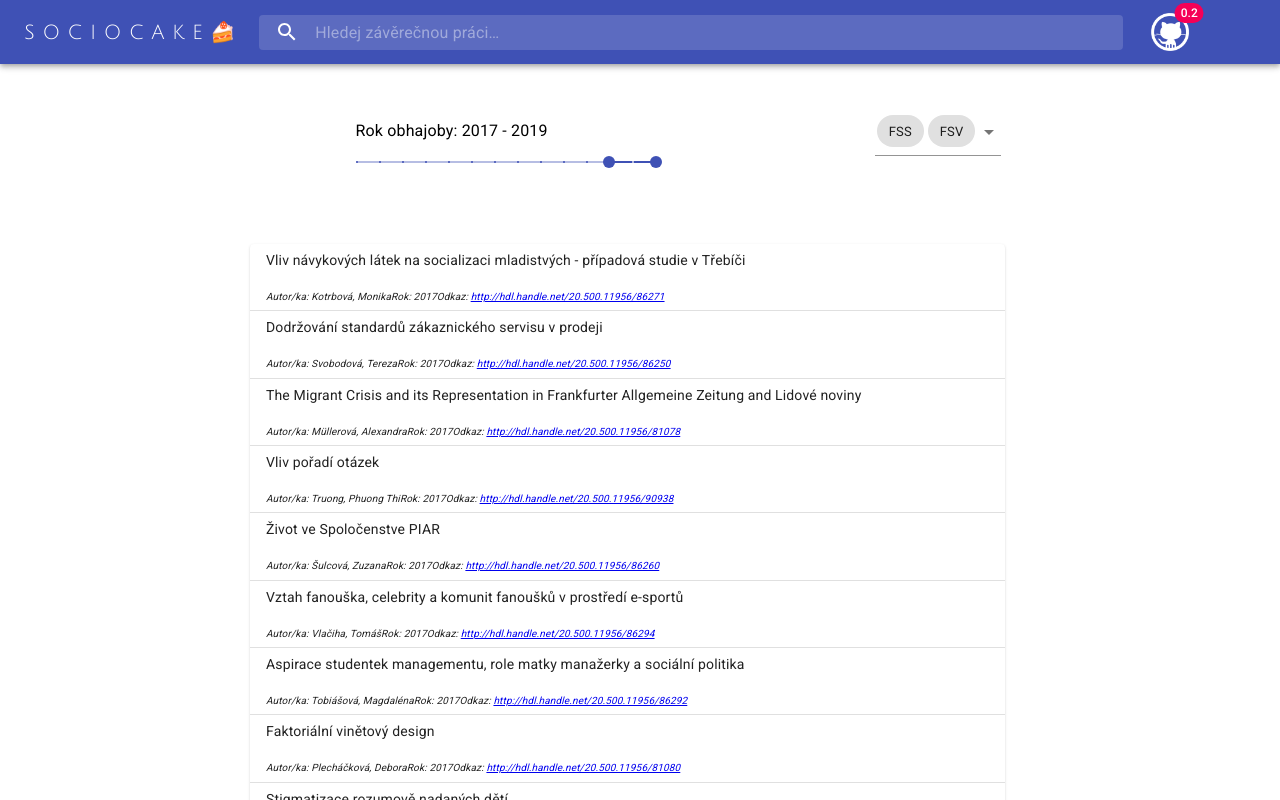
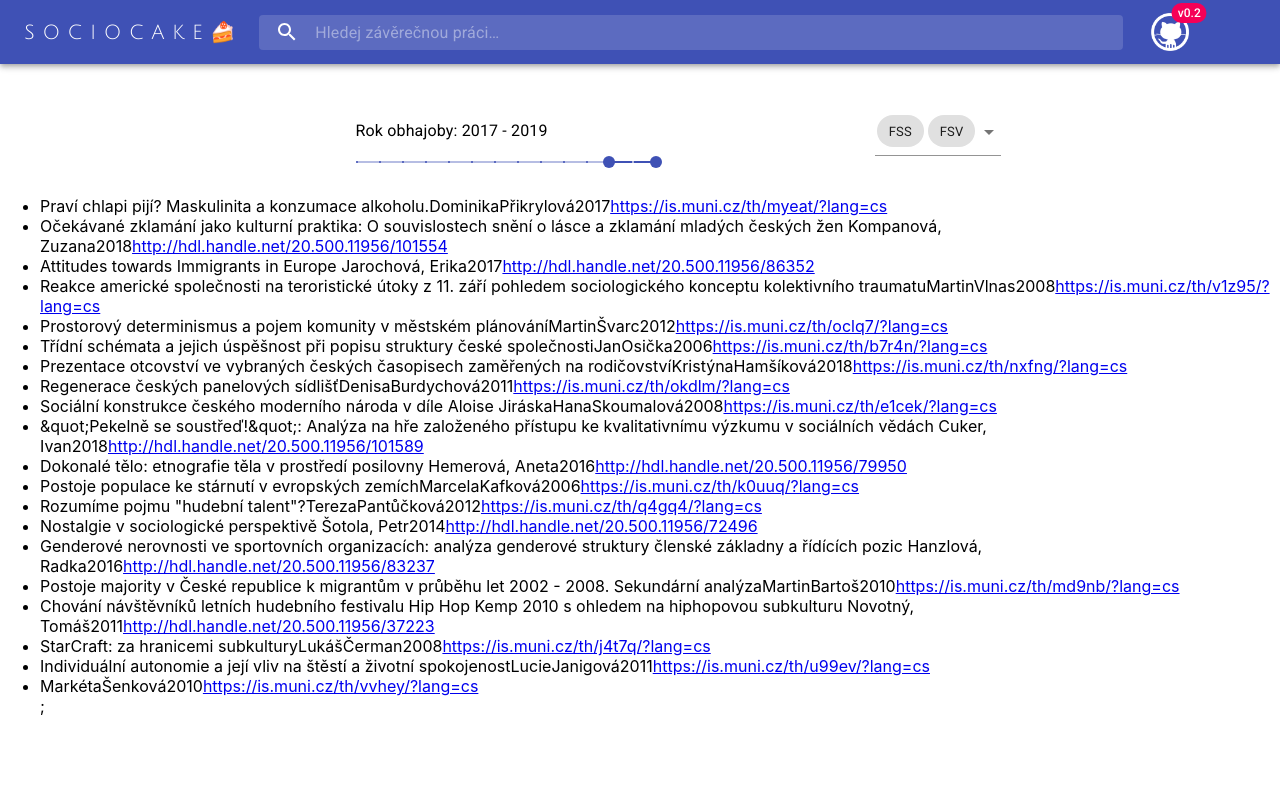
Before and after one commit to buresj/sociologikon, a React (Create React App) app: page / in a window 1280 px wide. Shown: the top 800 px of the page. Built offline with nearby package versions, Linux system fonts and the light colour scheme.

Commit message:
major reconstruction of MainTable

```diff
--- a/src/App.js
+++ b/src/App.js
@@ -7,7 +7,7 @@ function App() {
 
   return (
     <div>
-      <SearchBarContainer version='0.2' />
+      <SearchBarContainer version='v0.2' />
       <SettingsContainer />
       <TableContainer />
     </div>
--- a/src/components/MainTable.js
+++ b/src/components/MainTable.js
@@ -1,31 +1,32 @@
 import React from 'react';
-import { makeStyles } from '@material-ui/core/styles';
-import Table from '@material-ui/core/Table';
-import TableBody from '@material-ui/core/TableBody';
-import TableCell from '@material-ui/core/TableCell';
-import TableRow from '@material-ui/core/TableRow';
-import Paper from '@material-ui/core/Paper';
-import data from '../assets/thesis'
+import dataSet from '../assets/thesis'
 import Fuse from 'fuse.js';
+import options from '../utils/options'
 
-const useStyles = makeStyles(theme => ({
-  root: {
-    marginLeft: 250,
-    fontSize: 5,
-    width: '59%',
-    marginTop: theme.spacing(8),
-    overflowX: 'auto',
-  },
-  table: {
-    minWidth: 650
-  },
-  info: {
-    fontSize: 10,
-    fontWeight: 'cursive'
+class MainTable extends React.Component {
+  constructor(props) {
+    super(props)
+    this.state = this.getInitialState();
   }
-}));
 
-function shuffle(a) {
+  getInitialState() {
+
+    const data = this.shuffle(dataSet)
+
+    return {
+      limit: 20,
+      rawData: data,
+      filteredData: data
+    }
+  }
+
+  componentDidUpdate(prevProps) {
+    if (this.props.filter !== prevProps.filter) {
+      this.filter();
+    }
+  }
+
+  shuffle(a) {
     for (let i = a.length - 1; i > 0; i--) {
       const j = Math.floor(Math.random() * (i + 1));
       [a[i], a[j]] = [a[j], a[i]];
@@ -33,7 +34,7 @@ function shuffle(a) {
     return a;
   }
 
-function getYears(yearRange) {
+  getYears(yearRange) {
     let years = [];
     for (let i = yearRange[0]; i < yearRange.slice(-1)[0] + 1; i++) {
       years.push(i);
@@ -41,57 +42,28 @@ function getYears(yearRange) {
     return years;
   }
 
-const MainTable = props => {
+  filter() {
 
-  const options = {
-    shouldSort: true,
-    threshold: 0.3,
-    location: 0,
-    distance: 100,
-    maxPatternLength: 30,
-    minMatchCharLength: 3,
-    keys: [
-      "title",
-      "keywords",
-      "author"
-    ]
-  };
+    let filteredData = this.state.rawData;
 
-  let rows = data;
-
-  let filterSchool = {
-    department: props.department
-  };
-
-  // let filterType = {
-  //   type: props.typeOfWork
-  // }
-
-  let filterYears = {
-    year: getYears(props.yearRange)
+    const filterSchool = {
+      department: this.props.filter.department
     }
 
+    const filterYears = {
+      year: this.getYears(this.props.filter.yearRange)
+    }
 
-  rows = rows.filter(function (thesis) {
+    filteredData = filteredData.filter(function (thesis) {
       for (const key in filterSchool) {
         if (thesis[key] === filterSchool[key][0]
           || thesis[key] === filterSchool[key][1])
           return true;
       }
       return false;
-  });
+    })
 
-  // rows = rows.filter(function (thesis) {
-  //   for (const key in filterType) {
-  //     for (let i = 0; i < filterType[key].length; i++) {
-  //       if (thesis[key] === filterType[key][i])
-  //         return true;
-  //     }
-  //   }
-  //   return false;
-  // });
-
-  rows = rows.filter(function (thesis) {
+    filteredData = filteredData.filter(function (thesis) {
       for (const key in filterYears) {
         for (let i = 0; i < filterYears[key].length; i++) {
           if (thesis[key] === filterYears[key][i])
@@ -99,45 +71,37 @@ const MainTable = props => {
         }
       }
       return false;
-  });
+    })
 
-  console.log(rows.length)
-  const fuse = new Fuse(rows, options);
+    if (this.props.filter.word) {
+      let fuse = new Fuse(filteredData, options);
 
-  const filtered = () => {
-    if (props.word) {
-      return fuse.search(props.word).slice(0, 20);
+      this.setState({
+        ...this.state,
+        filteredData: fuse.search(this.props.filter.word)
+      })
+
+    } else {
+      this.setState({
+        ...this.state,
+        filteredData: filteredData
+      })
     }
-    return shuffle(rows.slice(0, 20));
   };
 
-  console.log(filtered().length)
-  const classes = useStyles();
-
+  render() {
     return (
-    <Paper className={classes.root}>
-      <Table className={classes.table}
-        size='small' >
-        <TableBody>
-          {filtered().map(row => (
-            <TableRow key={row.link}>
-              <TableCell component="th" scope="row">
-                {row.title}
-                <div>&nbsp;</div>
-                <div className={classes.info}>
-                  <i>
-                    <span>Autor/ka: {row.author}</span>
-                    <span>Rok: {row.year}</span>
-                    <span>Odkaz: <a href={row.link} >{row.link}</a></span>
-                  </i>
-                </div>
-              </TableCell>
-            </TableRow>
-          ))}
-        </TableBody>
-      </Table>
-    </Paper>
-  );
-
+      <ul>
+        {this.state.filteredData.slice(0, this.state.limit).map((row, index) => (
+          <li key={index}>
+            <span>{row.title}</span>
+            <span>{row.author}</span>
+            <span>{row.year}</span>
+            <span><a href={row.link} >{row.link}</a></span>
+          </li>
+        ))};
+  </ul>
+    )
+  }
 }
 export default MainTable;
--- a/src/components/containers/TableContainer.js
+++ b/src/components/containers/TableContainer.js
@@ -3,9 +3,11 @@ import MainTable from '../MainTable';
 
 const mapStateToProps = state => {
   return {
-    word: state.search.word,
-    yearRange: state.settings.yearRange,
-    department: state.settings.department,
+    filter: {
+      yearRange: state.settings.yearRange,
+      department: state.settings.department,
+      word: state.search.word
+    },
     typeOfWork: state.settings.typeOfWork
   }
 };
--- /dev/null
+++ b/src/utils/options.js
@@ -0,0 +1,15 @@
+const options = {
+    shouldSort: true,
+    threshold: 0.3,
+    location: 0,
+    distance: 100,
+    maxPatternLength: 30,
+    minMatchCharLength: 3,
+    keys: [
+        "title",
+        "keywords",
+        "author"
+    ]
+};
+
+export default options;
```
Lines whose indentation alone changed are shown as unchanged.
